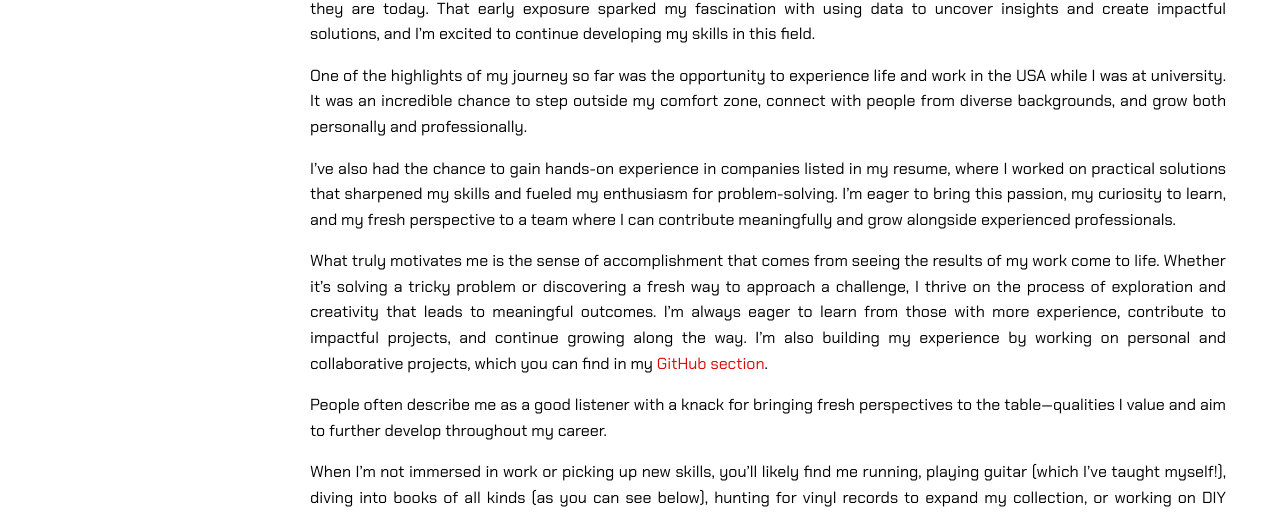
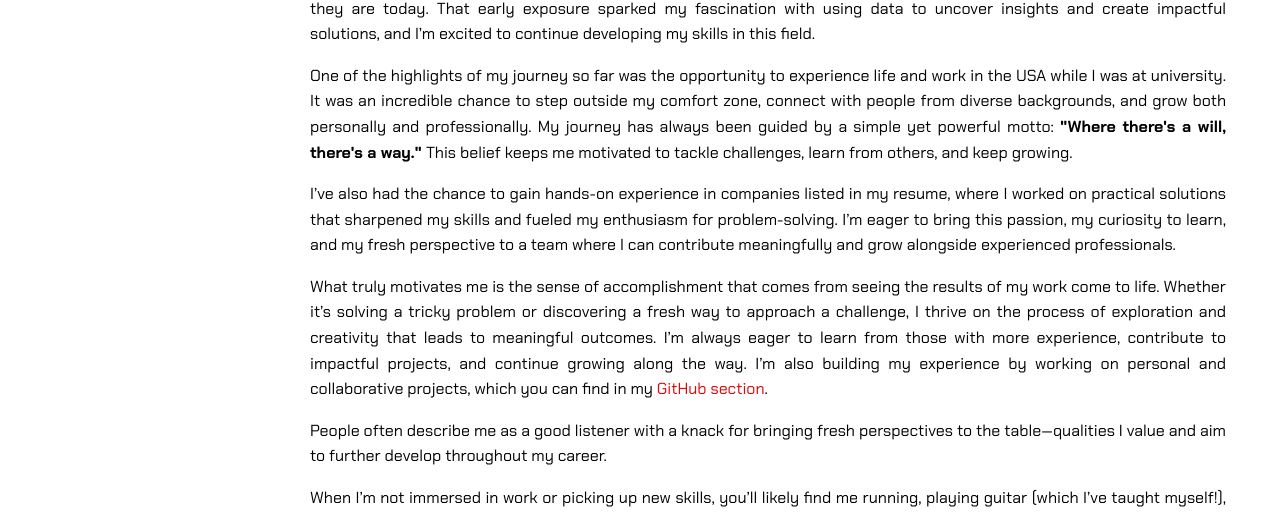
Before and after one commit to muhlar-web/muhlar-web.github.io, a plain HTML site: page index.html in a window 1280 px wide. Shown: the part 284-798 px from the top of the page. Drawn offline with Linux system fonts and the light colour scheme; no server answers; a web font is replaced by a local one.

Commit message:
Update index.html
Update AboutMe part

```diff
--- a/index.html
+++ b/index.html
@@ -110,12 +110,14 @@
                     insights and create impactful solutions, and I’m excited to continue developing my skills in this
                     field.
                 </p>
-                <p>
+<p>
                     One of the highlights of my journey so far was the opportunity to experience life and work in the
                     USA while I was
                     at university. It was an incredible chance to step outside my comfort zone, connect with people from
                     diverse
-                    backgrounds, and grow both personally and professionally.
+                    backgrounds, and grow both personally and professionally. My journey has always been guided by a
+                    simple yet powerful motto: <strong>"Where there's a will, there's a way."</strong>
+                    This belief keeps me motivated to tackle challenges, learn from others, and keep growing.
                 </p>
                 <p>
                     I’ve also had the chance to gain hands-on experience in companies listed in my resume, where I
```
